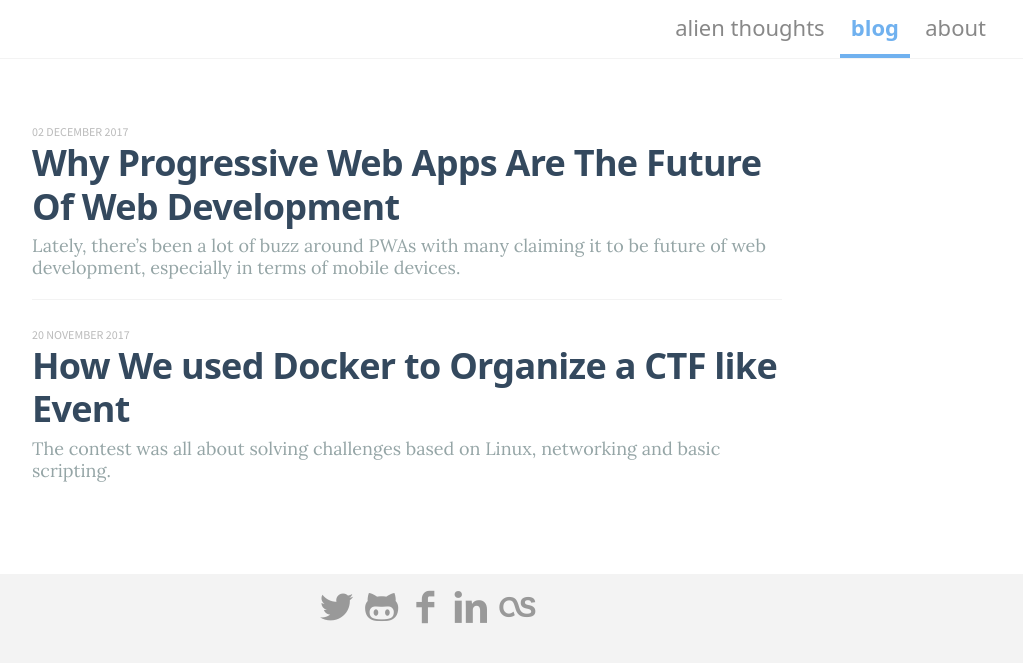
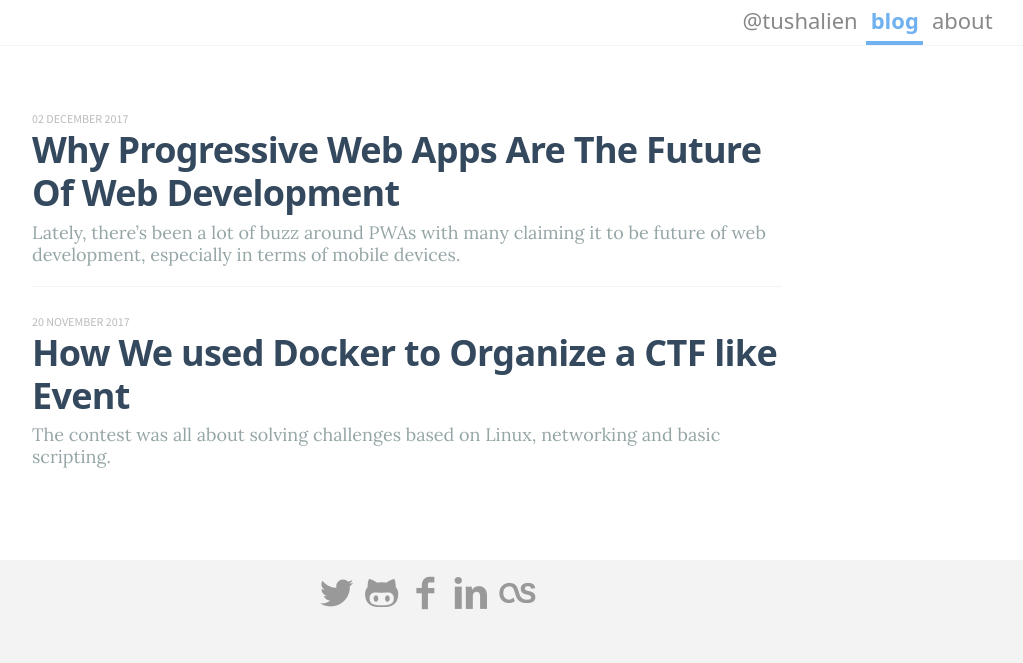
Before and after one commit to tushalien/tushalien.github.io, a Jekyll site: the page built from index.html, in a window 1280 px wide. Shown: the top 663 px of the page, without its empty margins (233-1256 px from the left). Built offline with Jekyll 4.4.1, drawn with Linux system fonts in a browser that asks for light colours; some web fonts are replaced.

```diff
--- a/_layouts/default.html
+++ b/_layouts/default.html
@@ -32,7 +32,7 @@
 
             <ul>
             <li class="header">
-             <a id="header" href="/">Alien Thoughts</a>
+             <a id="header" href="/">@tushalien</a>
               </li>
 
               {% for link in site.navigation %}
--- a/media/css/screen.css
+++ b/media/css/screen.css
@@ -1378,7 +1378,7 @@
 #top-navigation a {
   text-decoration: none;
   color: #888;
-  padding: 0.8em 0.5em;
+  padding: 0.5em 0.2em;
   font-size: 22px;
   font-family: 'PT Sans Caption', sans;
   font-weight: lighter;
```
